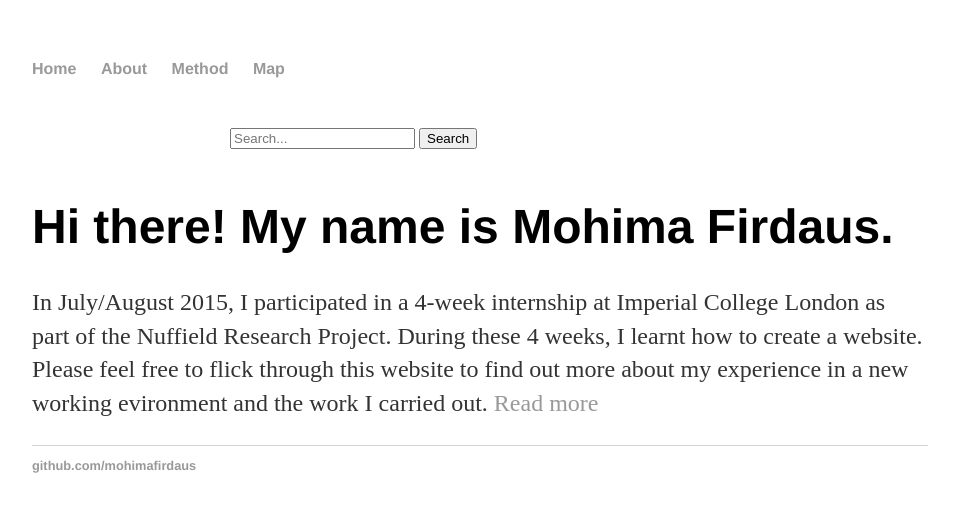
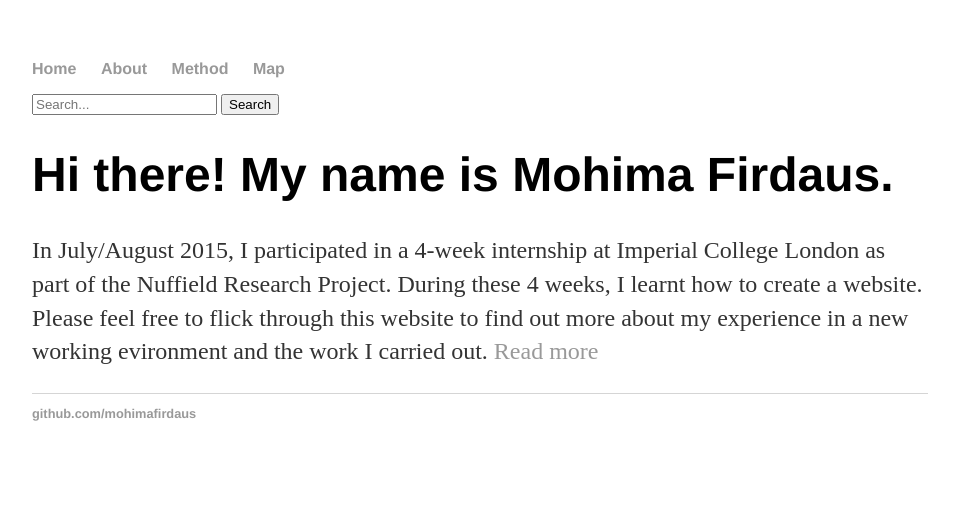
Before and after one commit to mohimafirdaus/mohimafirdaus.github.io, a Jekyll site: the page built from index.html, in a window 1280 px wide. Shown: the top 512 px of the page, without its empty margins (160-1119 px from the left). Built offline with Jekyll 4.4.1, drawn with Linux system fonts in a browser that asks for light colours.

Commit message:
Update main.css

```diff
--- a/css/main.css
+++ b/css/main.css
@@ -41,24 +41,3 @@ ul.posts {
 ul.posts li {
     list-style: none;
 }
-form {
-                width:500px;
-                margin:50px auto;
-}
-.search {
-                padding:8px 15px;
-                background:rgba(50, 50, 50, 0.2);
-                border:0px solid #dbdbdb;
-}
-.button {
-                position:relative;
-                padding:6px 15px;
-                left:-8px;
-                border:2px solid #207cca;
-                background-color:#207cca;
-                color:#fafafa;
-}
-.button:hover  {
-                background-color:#fafafa;
-                color:#207cca;
-}
```
